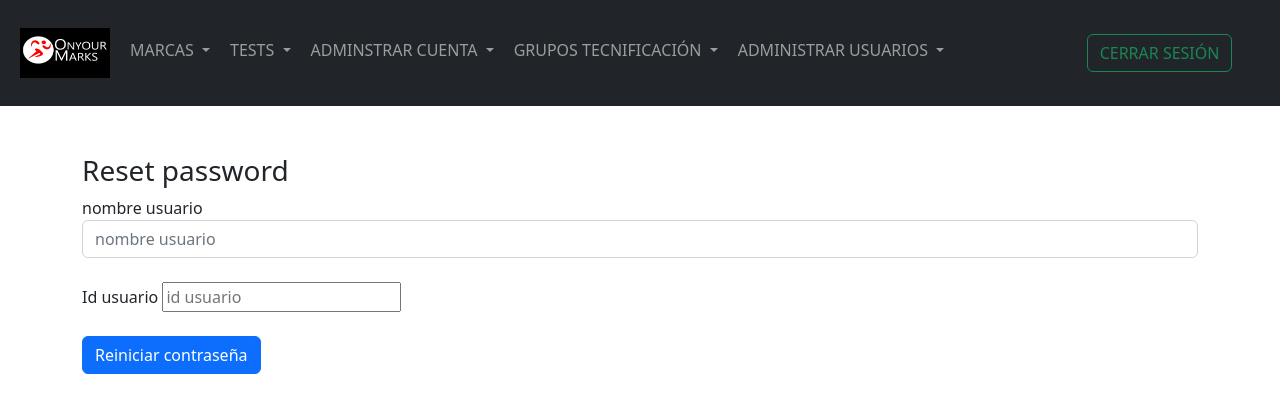
After one commit to carlosgutfer/web_atletismo, a Flask app: page /reset_pass in a window 1280 px wide. The commit adds this page. Shown: the top 413 px of the page. Run offline with Flask 2, Linux system fonts and the light colour scheme; the visitor is signed in with stand-in values (Sample User, id 1); data comes from the database, SQL or seed files in the repository; some libraries are stand-ins or nearby versions.

Commit message:
add reset pass and select all

```diff
--- a/webside/templates/base.html
+++ b/webside/templates/base.html
@@ -86,6 +86,7 @@
               <a class="dropdown-item" href="/sing_up">INSERTAR USUARIO</a>
               <a class="dropdown-item" href="/view_all">VER TODOS LOS USUARIOS</a>
               <a class="dropdown-item" href="/delete_user">ELIMINAR USUARIO</a>
+              <a class="dropdown-item" href="/reset_pass">REINICIAR CONTRASEÑA</a>
             </div>
           </li>
         </div>
--- /dev/null
+++ b/webside/templates/reset_pass.html
@@ -0,0 +1,34 @@
+{% extends "base.html" %} {% block title %}Reset password{% endblock %} {% block
+    content %}
+    <form method="POST">
+      <br><br>
+      <h3 aling="center">Reset password</h3>
+      <div class="form-group">
+        <label for="user_name">nombre usuario</label>
+        <input
+          type="text"
+          class="form-control"
+          id="user_name"
+          name="user_name"
+          placeholder="nombre usuario"
+        />
+      </div>
+      <br>
+      <div class="form-group">
+        <label for="user_id">Id usuario</label>
+        <input
+          type="text"
+          class="form-contro"l
+          id="user_id"
+          name="user_id"
+          placeholder="id usuario"
+        />
+      </div>
+      <br>
+      <button type="submit" class="btn btn-primary">Reiniciar contraseña</button>
+      {% if cambiada%}
+        <br><br>
+        <body>La contraseña ha sido reiniciada correctamente</body>
+      {% endif %}
+    </form>
+    {% endblock %}
--- a/webside/templates/view_all_marks_admin.html
+++ b/webside/templates/view_all_marks_admin.html
@@ -5,8 +5,9 @@
         <form  method = "POST" >
             <br><br>
             <select class="list-group" multiple id="ids" name = "ids">
+                    <option>seleccion a todos</option>
                 {% for x  in all_user: %}
-                  <option  value = "{{x.id}}">{{x.name}} {{x.surname}}</option>
+                    <option  value = "{{x.id}}">{{x.name}} {{x.surname}}</option>
                 {% endfor %}
             </select>
             <br><br>
--- a/webside/templates/view_marks_by_discipline_admin.html
+++ b/webside/templates/view_marks_by_discipline_admin.html
@@ -174,8 +174,9 @@
                 <br><br>
                 <br><br>
                 <select class="list-group" multiple id="ids" name = "ids">
+                        <option>seleccion a todos</option>
                     {% for x  in all_user: %}
-                      <option  value = "{{x.id}}">{{x.name}} {{x.surname}}</option>
+                        <option  value = "{{x.id}}">{{x.name}} {{x.surname}}</option>
                     {% endfor %}
                 </select>
                 <br><br>
--- a/webside/views.py
+++ b/webside/views.py
@@ -76,3 +76,16 @@ def delete_user():
                 return render_template("delete_user.html", User_register=current_user, eliminado = True)
 
     return render_template("delete_user.html", User_register=current_user, eliminado = False)
+
+@views.route('/reset_pass', methods=['POST', 'GET'])
+@login_required
+def reset_pass():
+    if request.method == 'POST':
+        cod_user = request.form.get('user_id')
+        name = request.form.get('user_name')
+        user = User_register.query.filter_by(id=cod_user, name = name).first()
+        password = 'cal2022'
+        if user:
+            qdb.update_password(user, password)
+            return render_template("reset_pass.html", User_register=current_user, cambiada = True)
+    return render_template("reset_pass.html", User_register=current_user)
```
Also changed, not shown: webside/marks.py (+7 -2 lines).
